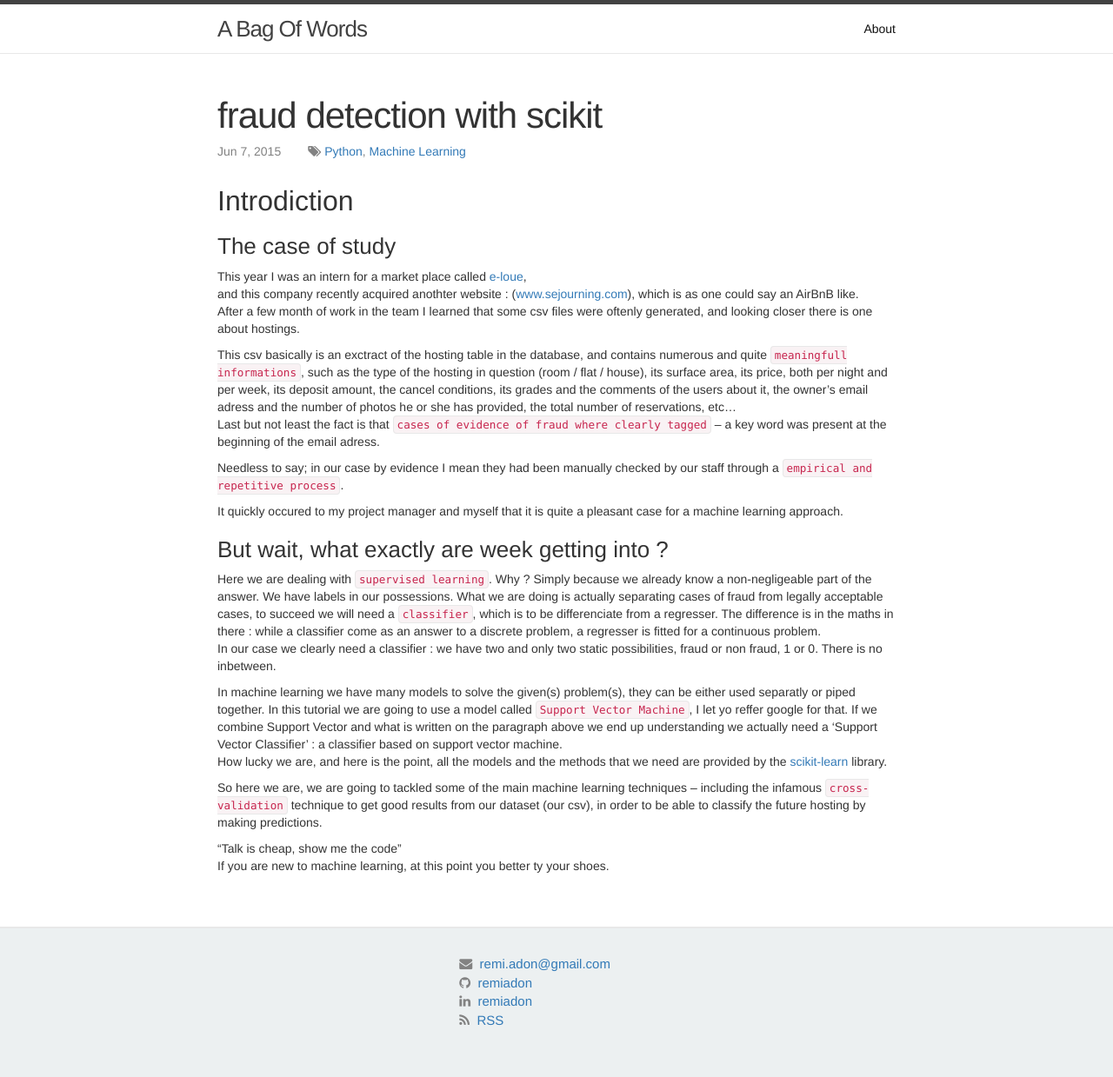
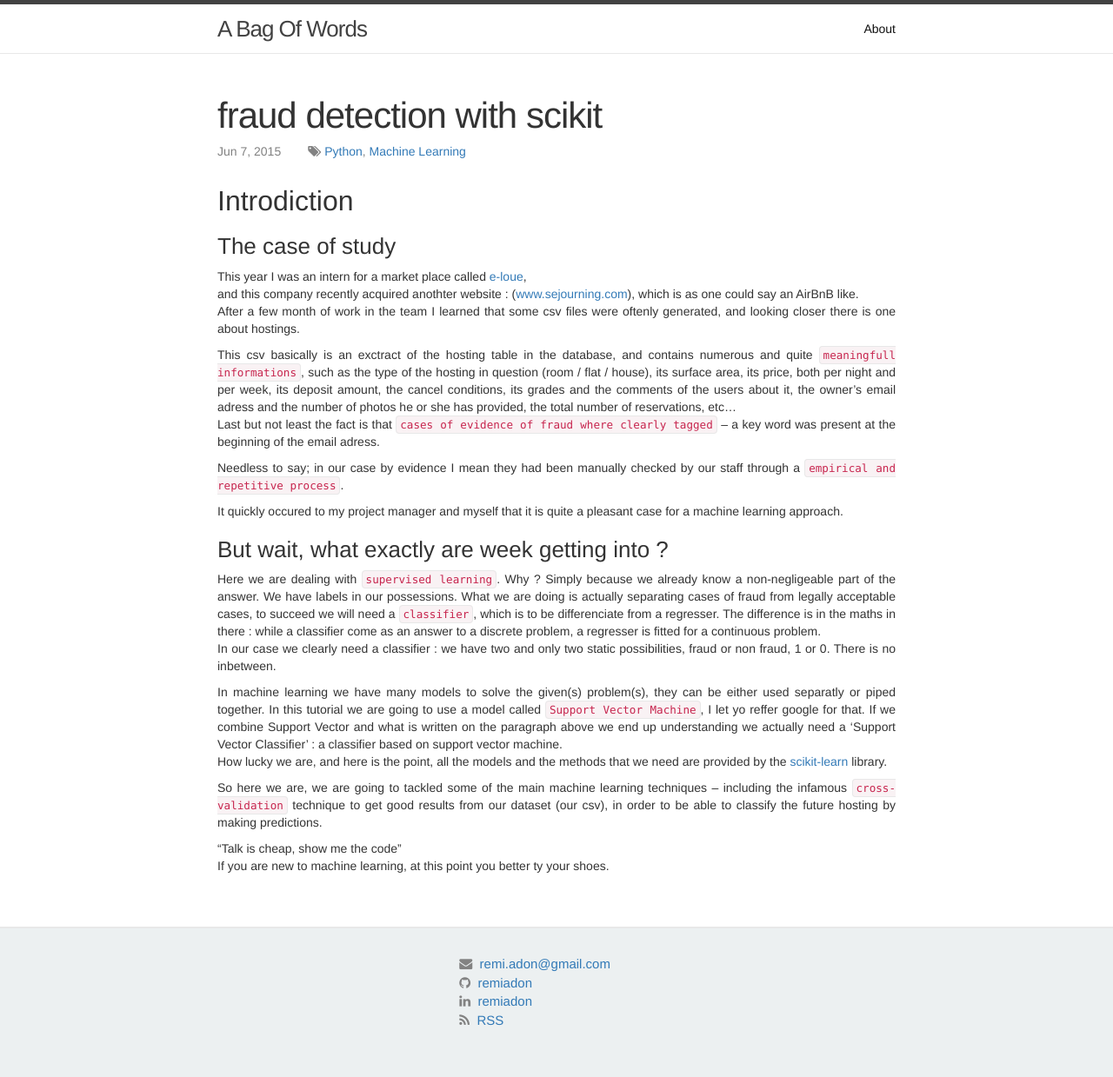
Before and after one commit to remiadon/remiadon.github.io, a Jekyll site: the page built from _posts/2015-07-06-fraud-detection-with-scikit.md, in a window 1280 px wide. Shown: the whole page at 87% size. Built offline with Jekyll 4.4.1, drawn with Linux system fonts in a browser that asks for light colours; nearby versions of some CDN libraries; comment, search, counter and statistics services are not loaded.

Commit message:
quick fixes for text align and invalid urls in blog_by_tag pages

```diff
--- a/_layouts/post.html
+++ b/_layouts/post.html
@@ -30,7 +30,7 @@ comments: true
 	</p>
   </header>
 
-  <article class="post-content">
+  <article class="post-content", style="text-align: justify;">
 	{{ content }}
   </article>
 
```
Also changed, not shown: _layouts/blog_by_tag.md (+1 -1 lines).
